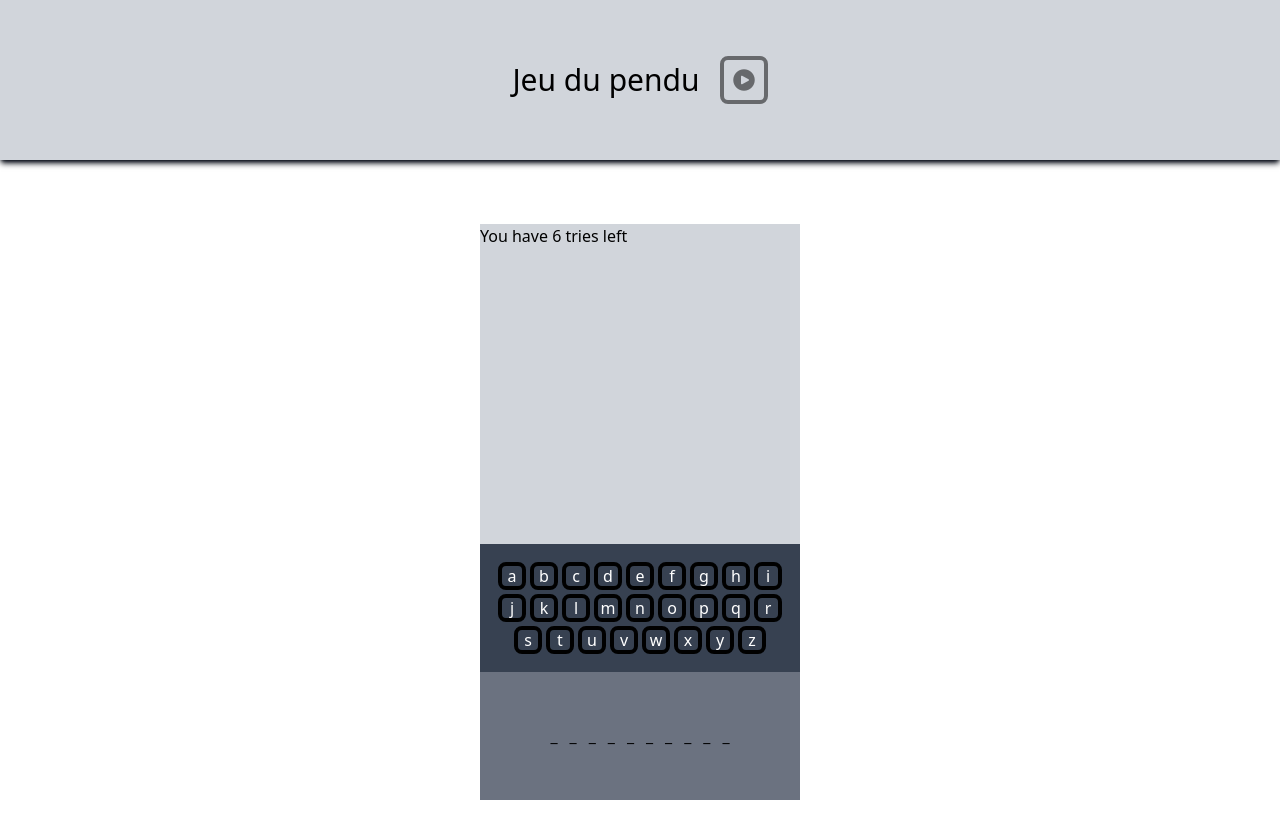
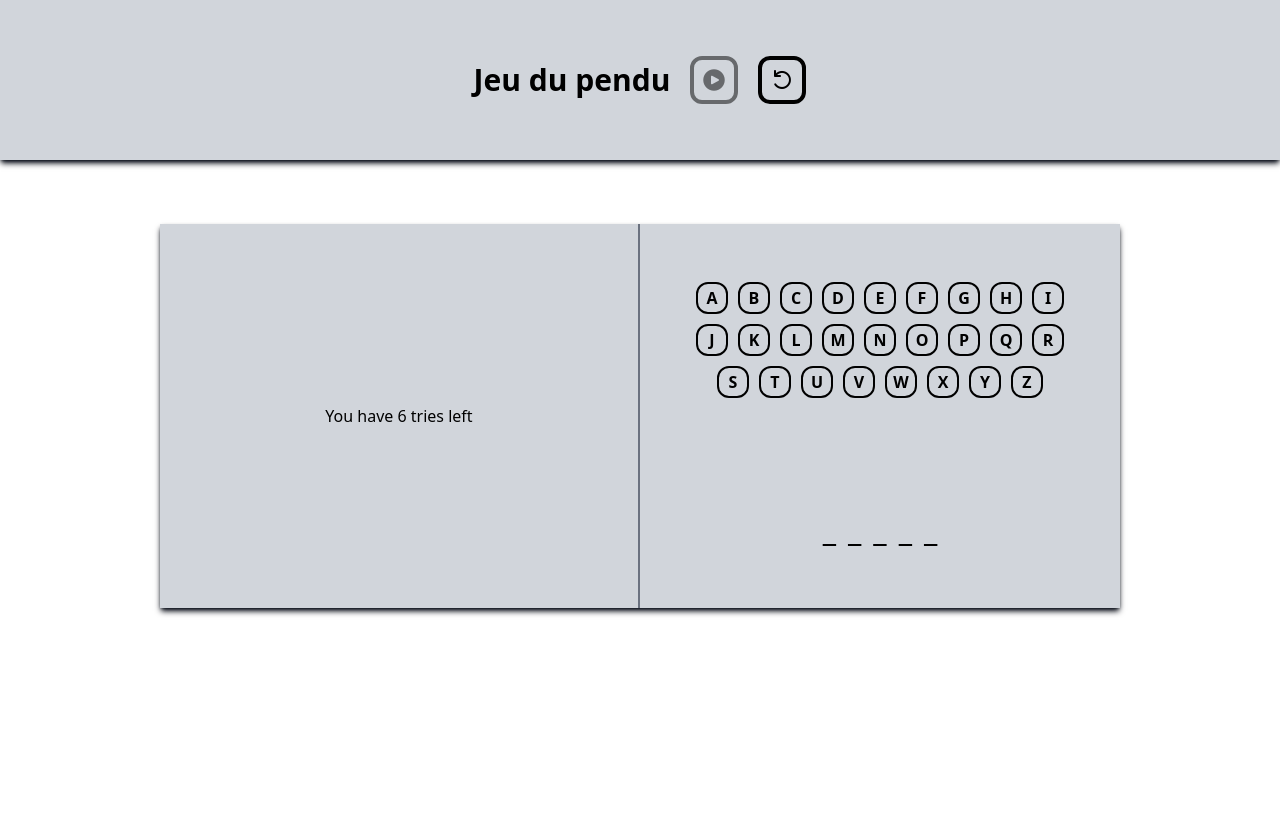
Before and after one commit to justinecoulon1/Formation-JS, a website with bundled scripts: page Pendu/index.html in a window 1280 px wide. Both pictures are taken after a click on the button 743 px from the left and 80 px from the top of the page. After the commit the page ends 800 px from the top, so only its background shows below. Built offline with nearby package versions, Linux system fonts and the light colour scheme.

Commit message:
added logic to win/end + win and end screen + retry button

```diff
--- a/Pendu/index.html
+++ b/Pendu/index.html
@@ -39,46 +39,79 @@
     <style type="text/tailwindcss">
         @layer base {
             header {
-                @apply flex content-center h-40 w-full p-10 gap-5
+                @apply flex content-center
+                h-40 w-full
+                p-10 gap-5
                 shadow-md shadow-gray-950
+                bg-gray-300
+                text-3xl font-bold
+            }
+            main {
+                @apply flex content-center
+                p-16
+            }
+            .header-container {
+                @apply flex
+                h-full w-full
+            }
+            .game-section {
+                @apply flex flex-wrap
+                h-96 w-5/6
+                shadow-md shadow-gray-950
+            }
+            .pendu-div {
+                @apply flex content-center
+                h-full w-1/2
+                p-5
+                bg-gray-300
+                border-e-2 border-gray-500
+            }
+            .letters-word-container {
+                @apply flex flex-col justify-between
+                w-1/2
+                gap-5 p-10
+                bg-gray-300
+            }
+            .word-div {
+                @apply flex content-center
+                gap-1 p-5
                 bg-gray-300
                 text-3xl
             }
-            main {
-                @apply flex content-center p-16
-            }
-            .header-container {
-                @apply flex h-full w-full
-            }
-            .game-section {
-                @apply flex flex-col
-            }
-            .pendu-div {
-                @apply flex h-80 w-80 bg-gray-300
-            }
-            .word-div {
-                @apply flex flex-col h-32 w-80 content-center gap-1
-                bg-gray-500
-            }
             .letters-div {
-                @apply flex flex-wrap h-32 w-80 gap-1 p-2 content-center
-                bg-gray-700
-            }
-            .word-input {
-                @apply flex h-5 w-28 border-2 border-black
+                @apply flex flex-wrap content-center
+                h-1/2
+                gap-2.5 p-2
+                bg-gray-300
             }
             .letter-btn {
-                @apply flex h-7 w-7 content-center text-white
+                @apply flex content-center
+                h-8 w-8
+                font-bold
+                border-2 rounded-xl border-black
+
+                cursor-pointer
+                disabled:opacity-50
+                disabled:hover:bg-transparent
+                disabled:hover:cursor-default
+                hover:bg-gray-400
             }
             .to-guess-letters-container-div {
-                @apply flex gap-3
+                @apply flex
+                gap-3
+            }
+            .end-screen-div {
+                @apply flex  content-center
+                h-40 w-3/4
+                text-black text-5xl
             }
          }
         @layer components {
             .btn {
                 @apply
                 cursor-pointer
-                border-4 border-black rounded-lg
+                border-4 border-black
+                rounded-xl
                 disabled:opacity-50
                 disabled:hover:bg-transparent
                 disabled:hover:cursor-default
@@ -102,6 +135,8 @@
         <h1>Jeu du pendu</h1>
         <button class="btn play-button" id="play-button"><img class="button-image" src="images/start.png"
                 alt=""></button>
+        <button class="btn replay-button" id="replay-button"><img class="button-image" src="images/replay.png"
+                alt=""></button>
     </header>
     <main id="main-display">
     </main>
--- a/Pendu/src/main.ts
+++ b/Pendu/src/main.ts
@@ -2,41 +2,63 @@ const GAME_FUNCTIONS = {
     initGame: function () {
         GAME_VARIABLES.wordToGuess = GAME_FUNCTIONS.getRandomWord();
         GAME_VARIABLES.currentAmountOfTries = 0;
-
     },
     getRandomWord: function () {
-        return 'typescript';
+        return 'pomme';
     },
-    endGame: function () {
+    isGameWon: function () {
+        if (GAME_VARIABLES.currentlyGuessedWord.join('') === GAME_VARIABLES.wordToGuess) {
+            RENDERERS.resetDisplay();
+            const wonScreenDiv = document.createElement('div');
+            wonScreenDiv.classList.add('end-screen-div');
+            wonScreenDiv.textContent = `YOU WON !!! The word was "${GAME_VARIABLES.wordToGuess}" `
+            DOM.mainDisplay.append(wonScreenDiv);
+        }
     },
-    updateTries: function () {
+    updateTriesAndCheckIfGameEnded: function () {
         GAME_VARIABLES.currentAmountOfTries++
         if (GAME_VARIABLES.currentAmountOfTries < GAME_VARIABLES.maxAmountOfTries) {
             RENDERERS.updateDisplay();
         }
 
         if (GAME_VARIABLES.currentAmountOfTries === GAME_VARIABLES.maxAmountOfTries) {
-            GAME_FUNCTIONS.endGame();
             RENDERERS.displayEndGamePage();
         }
     },
     tryLetter: function (letter: string) {
-        GAME_FUNCTIONS.updateTries();
         if (GAME_VARIABLES.wordToGuess.includes(letter)) {
-            console.log('includes letter: ' + letter)
+            const wordToGuessArray = GAME_VARIABLES.wordToGuess.split('');
+            const indexesOfMatches: any[] = wordToGuessArray.map((e, i) => e === letter ? i : -1).filter((element) => element != -1);
+            GAME_FUNCTIONS.updateCurrentlyGuessedWord(indexesOfMatches);
+            RENDERERS.updateWordDisplayOnTry();
+            GAME_FUNCTIONS.isGameWon();
         } else {
-            console.log('does not include letter: ' + letter)
+            GAME_FUNCTIONS.updateTriesAndCheckIfGameEnded();
+        }
+    },
+    updateCurrentlyGuessedWord: function (indexesOfMatches: Array<number>) {
+        for (let i = 0; i < GAME_VARIABLES.wordToGuess.length; i++) {
+            if (indexesOfMatches.includes(i)) {
+                GAME_VARIABLES.currentlyGuessedWord[i] = GAME_VARIABLES.wordToGuess.charAt(i);
+            } else {
+                if (GAME_VARIABLES.currentlyGuessedWord[i] === '_' || indexesOfMatches.length === 0) {
+                    GAME_VARIABLES.currentlyGuessedWord[i] = '_';
+                }
+            }
         }
     }
 }
 
 const DOM = {
     playButton: getHTMLElementOrThrow('#play-button'),
+    replayButton: getHTMLElementOrThrow('#replay-button'),
     mainDisplay: getHTMLElementOrThrow('#main-display'),
     manDiv: document.createElement('div'),
     wordDiv: document.createElement('div'),
     lettersDiv: document.createElement('div'),
     letterButtons: [] as HTMLElement[],
+    letterDivs: [] as HTMLElement[],
+    toGuessLetterContainerDiv: document.createElement('div'),
 }
 
 function getHTMLElementOrThrow(selector: string): HTMLElement {
@@ -51,40 +73,49 @@ const GAME_VARIABLES = {
     currentAmountOfTries: 0,
     maxAmountOfTries: 6,
     wordToGuess: '',
+    currentlyGuessedWord: [] as string[],
     alphabet: 'abcdefghijklmnopqrstuvwxyz'.split(''),
 }
 
 const HANDLERS = {
     playButtonListener: function () {
+        RENDERERS.togglePlayButton();
         GAME_FUNCTIONS.initGame();
         RENDERERS.initDisplay();
     },
     letterButtonListener: function (e: any) {
         const currentLetterBtn = e.currentTarget;
         RENDERERS.toggleLetterButton(currentLetterBtn as HTMLButtonElement);
-        GAME_FUNCTIONS.tryLetter(currentLetterBtn.textContent);
+
+        GAME_FUNCTIONS.tryLetter(currentLetterBtn.textContent.toLowerCase());
+    },
+    replayButtonListener: function () {
+        GAME_FUNCTIONS.initGame();
+        RENDERERS.initDisplay();
     }
 }
 
 const RENDERERS = {
     initDisplay: function () {
         RENDERERS.resetDisplay();
-        RENDERERS.togglePlayButton();
         RENDERERS.updateAmountOfTriesDisplay();
         COMPONENT_CREATOR.createGameScreen();
     },
     resetDisplay: function () {
+        DOM.mainDisplay.replaceChildren();
         DOM.lettersDiv.replaceChildren();
-
+        DOM.toGuessLetterContainerDiv.replaceChildren();
+        DOM.manDiv.replaceChildren();
     },
     updateDisplay: function () {
         RENDERERS.updateAmountOfTriesDisplay();
     },
     displayEndGamePage: function () {
-        DOM.mainDisplay.replaceChildren();
-        DOM.manDiv.replaceChildren();
-        DOM.wordDiv.replaceChildren();
-        RENDERERS.togglePlayButton();
+        RENDERERS.resetDisplay();
+        const wonScreenDiv = document.createElement('div');
+        wonScreenDiv.classList.add('end-screen-div');
+        wonScreenDiv.textContent = `YOU LOST !!! The word was "${GAME_VARIABLES.wordToGuess}" `
+        DOM.mainDisplay.append(wonScreenDiv);
     },
     togglePlayButton: function () {
         DOM.playButton.toggleAttribute('disabled');
@@ -94,6 +125,10 @@ const RENDERERS = {
     },
     updateAmountOfTriesDisplay: function () {
         DOM.manDiv.textContent = `You have ${GAME_VARIABLES.maxAmountOfTries - GAME_VARIABLES.currentAmountOfTries} tries left`
+    },
+    updateWordDisplayOnTry: function () {
+        DOM.toGuessLetterContainerDiv.replaceChildren();
+        COMPONENT_CREATOR.createToGuessLettersDiv(GAME_VARIABLES.wordToGuess.length);
     }
 }
 
@@ -104,30 +139,38 @@ const COMPONENT_CREATOR = {
 
         DOM.manDiv.classList.add('pendu-div');
         RENDERERS.updateAmountOfTriesDisplay();
+        const lettersAndWordContainer = document.createElement('div')
+        lettersAndWordContainer.classList.add('letters-word-container');
+
         COMPONENT_CREATOR.createWordDiv();
         DOM.lettersDiv.classList.add('letters-div');
 
-        gameSection.append(DOM.manDiv, DOM.lettersDiv, DOM.wordDiv);
+        lettersAndWordContainer.append(DOM.lettersDiv, DOM.wordDiv)
+        gameSection.append(DOM.manDiv, lettersAndWordContainer);
         DOM.mainDisplay.append(gameSection);
 
-        this.createLettersDiv();
+        COMPONENT_CREATOR.createLettersDiv();
     },
     createWordDiv: function () {
-        const toGuessLetterContainerDiv = document.createElement('div');
-        toGuessLetterContainerDiv.classList.add('to-guess-letters-container-div');
+        DOM.toGuessLetterContainerDiv.classList.add('to-guess-letters-container-div');
         DOM.wordDiv.classList.add('word-div');
-        for (const _letter of GAME_VARIABLES.wordToGuess) {
+        GAME_FUNCTIONS.updateCurrentlyGuessedWord([]);
+        COMPONENT_CREATOR.createToGuessLettersDiv(GAME_VARIABLES.wordToGuess.length);
+        DOM.wordDiv.append(DOM.toGuessLetterContainerDiv)
+    },
+    createToGuessLettersDiv: function (lengthOfWord: number) {
+        for (let i = 0; i < lengthOfWord; i++) {
             const letterDiv = document.createElement('div');
-            letterDiv.textContent = '_'
-            toGuessLetterContainerDiv.append(letterDiv);
+            letterDiv.textContent = GAME_VARIABLES.currentlyGuessedWord[i];
+            DOM.toGuessLetterContainerDiv.append(letterDiv);
+            DOM.letterDivs.push(letterDiv);
         }
-        DOM.wordDiv.append(toGuessLetterContainerDiv)
     },
     createLettersDiv: function () {
         for (const letter of GAME_VARIABLES.alphabet) {
             const letterBtn = document.createElement('button');
-            letterBtn.classList.add('btn', 'letter-btn')
-            letterBtn.textContent = letter;
+            letterBtn.classList.add('letter-btn')
+            letterBtn.textContent = letter.toUpperCase();
             letterBtn.addEventListener('click', HANDLERS.letterButtonListener);
             DOM.lettersDiv.append(letterBtn);
 
@@ -137,3 +180,4 @@ const COMPONENT_CREATOR = {
 }
 
 DOM.playButton.addEventListener('click', HANDLERS.playButtonListener);
+DOM.replayButton.addEventListener('click', HANDLERS.replayButtonListener);
```
Also changed, not shown: Pendu/images/replay.png (added).
